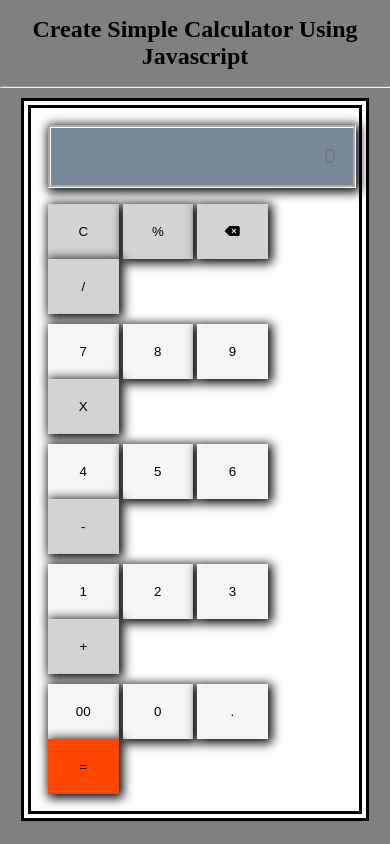
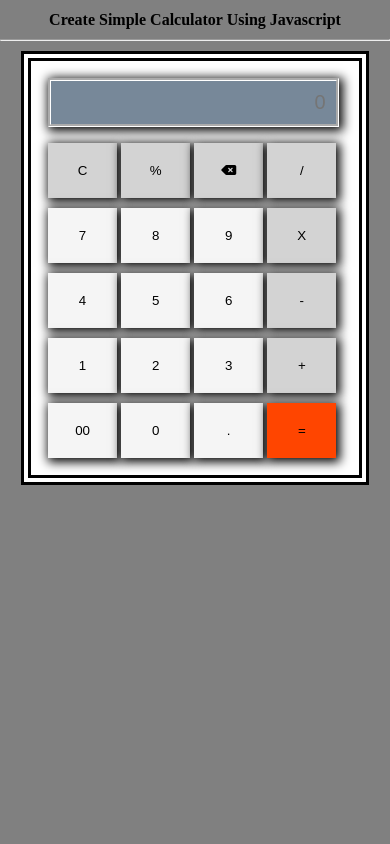
Before and after one commit to utsav3010/Calculator.github.io, a plain HTML site: page index.html in a window 390 px wide. Drawn offline with Linux system fonts and the light colour scheme.

Commit message:
Update style.css

```diff
--- a/css/style.css
+++ b/css/style.css
@@ -66,6 +66,7 @@ input {
     box-shadow: 2px 2px 10px 2px;
 }
 
+
 @media only screen and (min-width:320px) and (max-width:480px)
 {
     #box {
@@ -79,15 +80,15 @@ input {
     }
     h1
     {
-        font-size: 24px;
+        font-size: 16px;
     }
 
     input {
-        width: 91%;
+        width: 90%;
         border: groove white;
         border-radius: 0px;
         height: auto;
-        padding: 17px;
+        padding: 10px;
         font-size: 20px;
         text-align: right;
         margin-bottom: 2%;
@@ -96,7 +97,7 @@ input {
     }
 
     #btn {
-        width: 24%;
+        width: 23.5%;
         height: auto;
         padding: 20px;
         border: none;
@@ -109,7 +110,7 @@ input {
     }
 
     #btn-1 {
-        width: 24%;
+        width: 23.5%;
         height: auto;
         padding: 20px;
         border: none;
@@ -123,7 +124,7 @@ input {
     }
 
     #btn-res {
-        width: 24%;
+        width: 23.5%;
         height: auto;
         padding: 20px;
         border: none;
```
